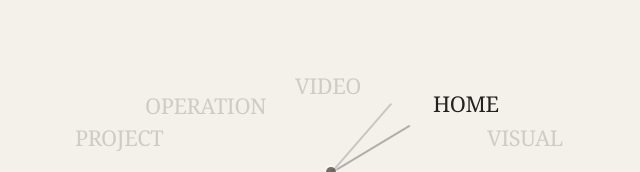
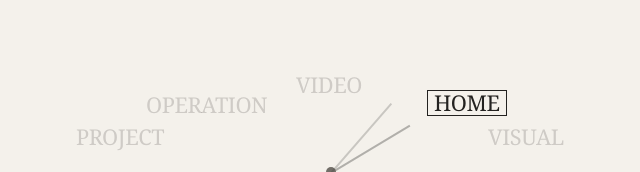
Before and after one commit to Channy0319/CuiZiqianPortfolio, a plain HTML site: page index.html in a window 1280 px wide. Shown: the part 628-800 px from the top of the page, 309-949 px from the left. Drawn offline with Linux system fonts and the light colour scheme.

Commit message:
Update index.html

```diff
--- a/index.html
+++ b/index.html
@@ -372,17 +372,36 @@
       z-index: 28;
       min-height: 132px;
       border-top: 0;
-      background: var(--paper);
+      background: transparent;
+      background-color: transparent;
+      box-shadow: none;
+      backdrop-filter: none;
+      filter: none;
       overflow: hidden;
       pointer-events: none;
       --compass-tilt: 0deg;
     }
-    .bottom-compass::before {
+    .bottom-compass::before,
+    .bottom-compass::after {
+      content: none;
       display: none;
+      background: transparent;
+      box-shadow: none;
+      backdrop-filter: none;
     }
     .compass-word {
       position: absolute;
       z-index: 4;
+      appearance: none;
+      margin: 0;
+      padding: 1px 6px;
+      border: 1px solid transparent;
+      border-radius: 0;
+      background: transparent;
+      background-color: transparent;
+      box-shadow: none;
+      backdrop-filter: none;
+      filter: none;
       color: rgba(25, 24, 22, 0.18);
       font-family: Georgia, "Times New Roman", serif;
       font-size: clamp(17px, 1.7vw, 28px);
@@ -396,6 +415,7 @@
       text-shadow: none;
     }
     .compass-word.active {
+      border-color: currentColor;
       color: var(--ink);
       opacity: 1;
       transform: rotate(var(--compass-tilt)) translateY(-2px);
@@ -458,7 +478,7 @@
       transform: translate(-50%, -50%);
       border-radius: 50%;
       background: #6c6861;
-      box-shadow: 0 0 0 2px rgba(255,255,255,0.35);
+      box-shadow: none;
     }
 
     .bottom-compass.is-turning .compass-word {
```
